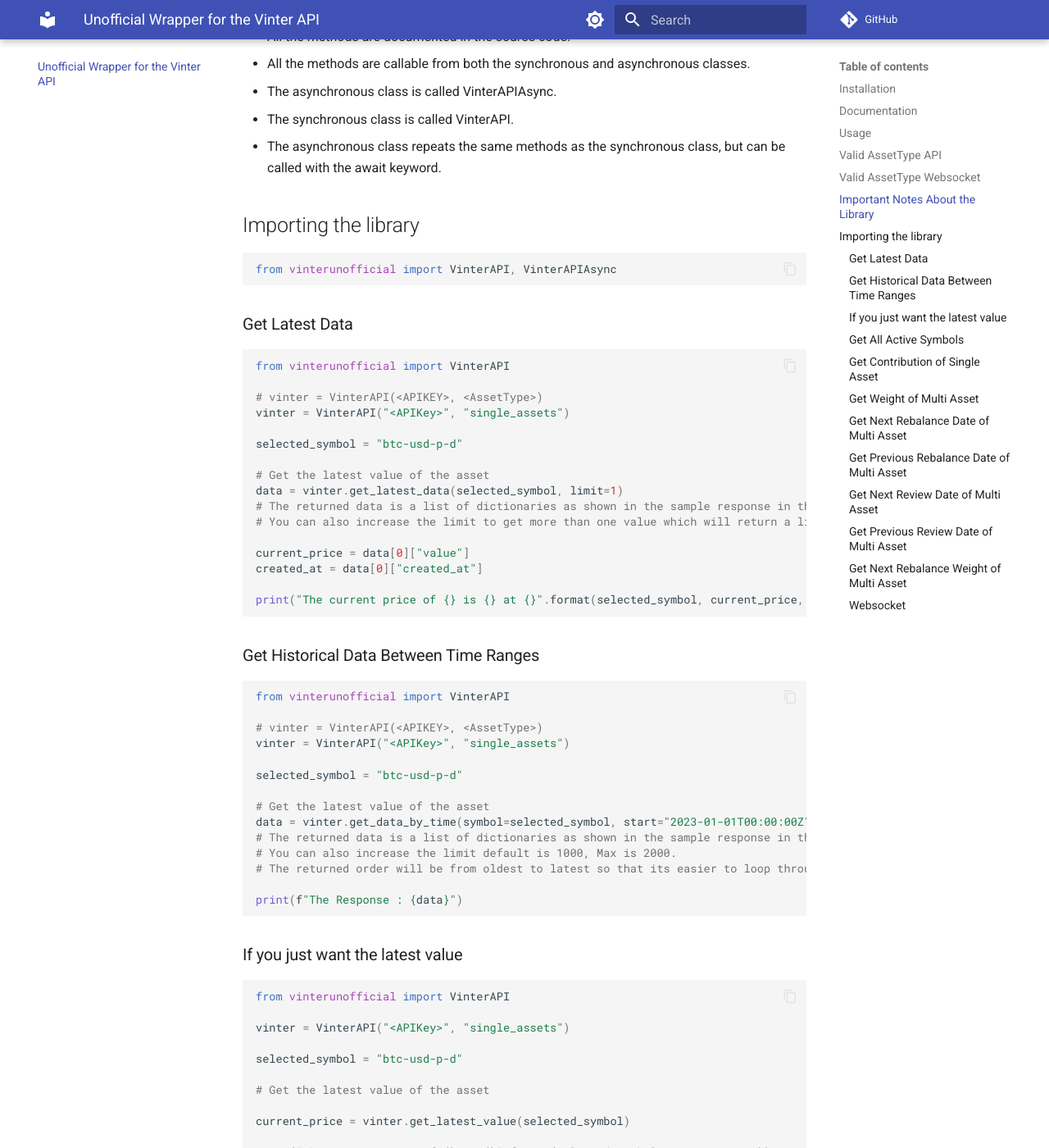
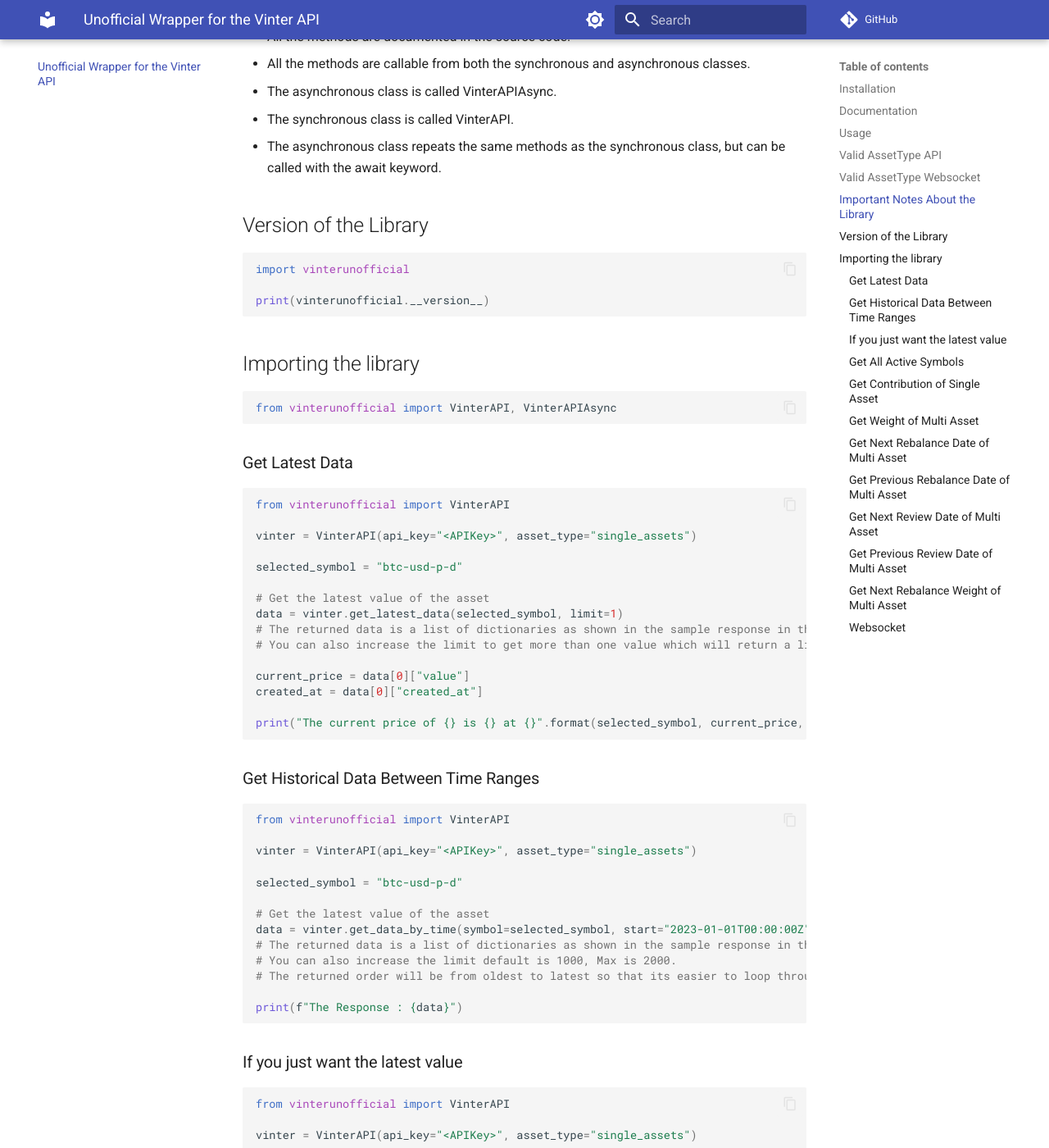
Before and after one commit to rahulmistri1997/vinterunofficial-pypi, an MkDocs documentation site: the page built from mdocs/index.md, in a window 1280 px wide and 1400 px high, scrolled down 1147 px. Shown: the whole window at 82% size. Built offline with MkDocs 1.6.1 and Material for MkDocs 9.7.7, drawn with Linux system fonts in a browser that asks for light colours; comment, search, counter and statistics services are not loaded; some of the changed text lies outside the part shown.

Commit message:
update: MKdocs index.md which is mirror of Readme.md

````diff
--- a/mdocs/index.md
+++ b/mdocs/index.md
@@ -34,6 +34,13 @@
 - The synchronous class is called VinterAPI.
 - The asynchronous class repeats the same methods as the synchronous class, but can be called with the await keyword.
 
+## Version of the Library
+```python
+import vinterunofficial
+
+print(vinterunofficial.__version__)
+```
+
 ## Importing the library
 ```python
 from vinterunofficial import VinterAPI, VinterAPIAsync
@@ -43,8 +50,7 @@
 ```python
 from vinterunofficial import VinterAPI
 
-# vinter = VinterAPI(<APIKEY>, <AssetType>)
-vinter = VinterAPI("<APIKey>", "single_assets")
+vinter = VinterAPI(api_key="<APIKey>", asset_type="single_assets")
 
 selected_symbol = "btc-usd-p-d"
 
@@ -64,8 +70,7 @@
 ```python
 from vinterunofficial import VinterAPI
 
-# vinter = VinterAPI(<APIKEY>, <AssetType>)
-vinter = VinterAPI("<APIKey>", "single_assets")
+vinter = VinterAPI(api_key="<APIKey>", asset_type="single_assets")
 
 selected_symbol = "btc-usd-p-d"
 
@@ -83,7 +88,7 @@
 ```python
 from vinterunofficial import VinterAPI
 
-vinter = VinterAPI("<APIKey>", "single_assets")
+vinter = VinterAPI(api_key="<APIKey>", asset_type="single_assets")
 
 selected_symbol = "btc-usd-p-d"
 
@@ -100,8 +105,8 @@
 ```python
 from vinterunofficial import VinterAPI
 
-single_assets = VinterAPI("<APIKey>", "single_assets")
-multi_assets = VinterAPI("<APIKey>", "multi_assets")
+single_assets = VinterAPI(api_key="<APIKey>", asset_type="single_assets")
+multi_assets = VinterAPI(api_key="<APIKey>", asset_type="multi_assets")
 
 all_active_symbol_multi = [asset["symbol"] for asset in multi_assets.get_all_active_symbols()]
 all_active_symbol_single = [asset["symbol"] for asset in single_assets.get_all_active_symbols()]
@@ -115,7 +120,7 @@
 ```python
 from vinterunofficial import VinterAPI
 
-single_assets = VinterAPI("<APIKey>", "single_assets")
+single_assets = VinterAPI(api_key="<APIKey>", asset_type="single_assets")
 
 selected_symbol = "btc-usd-p-r"
 
@@ -129,7 +134,7 @@
 ```python
 from vinterunofficial import VinterAPI
 
-multi_assets = VinterAPI("<APIKey>", "multi_assets")
+multi_assets = VinterAPI(api_key="<APIKey>", asset_type="multi_assets")
 
 selected_symbol = "vnby-bold1-2-d"
 
@@ -143,7 +148,7 @@
 ```python
 from vinterunofficial import VinterAPI
 
-multi_assets = VinterAPI("<APIKey>", "multi_assets")
+multi_assets = VinterAPI(api_key="<APIKey>", asset_type="multi_assets")
 
 selected_symbol = "vnby-bold1-2-d"
 
@@ -157,7 +162,7 @@
 ```python
 from vinterunofficial import VinterAPI
 
-multi_assets = VinterAPI("<APIKey>", "multi_assets")
+multi_assets = VinterAPI(api_key="<APIKey>", asset_type="multi_assets")
 
 selected_symbol = "vnby-bold1-2-d"
 
@@ -172,7 +177,7 @@
 
 from vinterunofficial import VinterAPI
 
-multi_assets = VinterAPI("<APIKey>", "multi_assets")
+multi_assets = VinterAPI(api_key="<APIKey>", asset_type="multi_assets")
 
 selected_symbol = "vnby-bold1-2-d"
 
@@ -187,7 +192,7 @@
 
 from vinterunofficial import VinterAPI
 
-multi_assets = VinterAPI("<APIKey>", "multi_assets")
+multi_assets = VinterAPI(api_key="<APIKey>", asset_type="multi_assets")
 
 selected_symbol = "vnby-bold1-2-d"
 
@@ -202,7 +207,7 @@
 
 from vinterunofficial import VinterAPI
 
-multi_assets = VinterAPI("<APIKey>", "multi_assets")
+multi_assets = VinterAPI(api_key="<APIKey>", asset_type="multi_assets")
 
 selected_symbol = "vnby-bold1-2-d"
 
````
